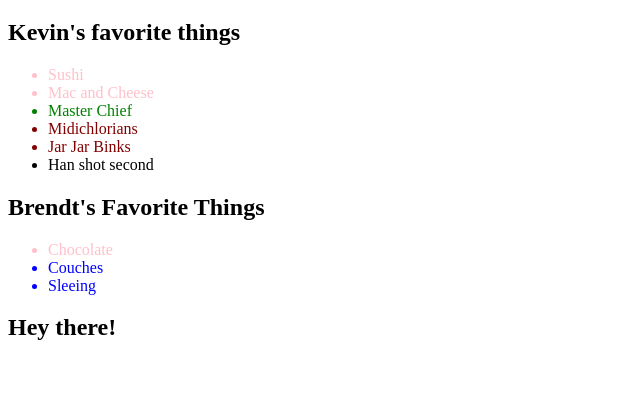
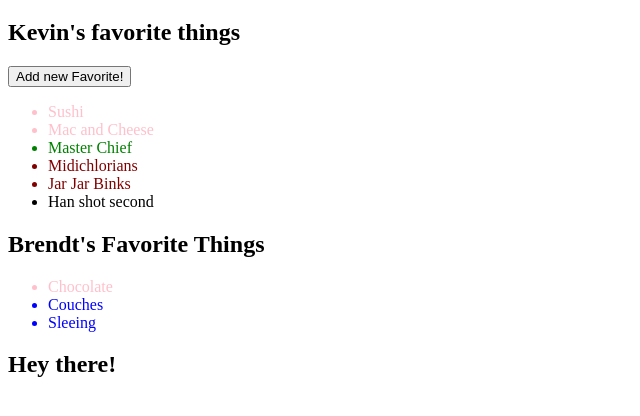
Before and after one commit to charlyrenk/jQuery-selectors, a plain HTML site: page index.html in a window 1280 px wide. Shown: the part 108-524 px from the top of the page, without its empty margins (0-640 px from the left). Drawn offline with Linux system fonts and the light colour scheme.

Commit message:
adde favorite button

```diff
--- a/index.html
+++ b/index.html
@@ -7,7 +7,9 @@
         <script src = "scripts.js"></script>
             <h1>jQuery Selectors!</h1>
             <h2>Kevin's favorite things</h2>
+            <button id="kevinButton">Add new Favorite!</button>
             <ul id= "kevin">
+
                 <li class="food">Sushi</li>
                 <li class="food" >Mac and Cheese</li>
                 <li id="chief">Master Chief</li>
--- a/scripts.js
+++ b/scripts.js
@@ -7,8 +7,7 @@ $(document).ready(function(){
     $('.food').css('color','pink');
     $('#chief').css('color','green');
     $('ul').first().children().last().css('color','black');
-    //$('#kevin li:last-child').click(function(){
-    //$('#kevin li:last-child').css('color','black')//
-    //}); //
-
+    $('#kevinButton').on('click', function(){
+        console.log('button was clicked');
+    });
 });
```
